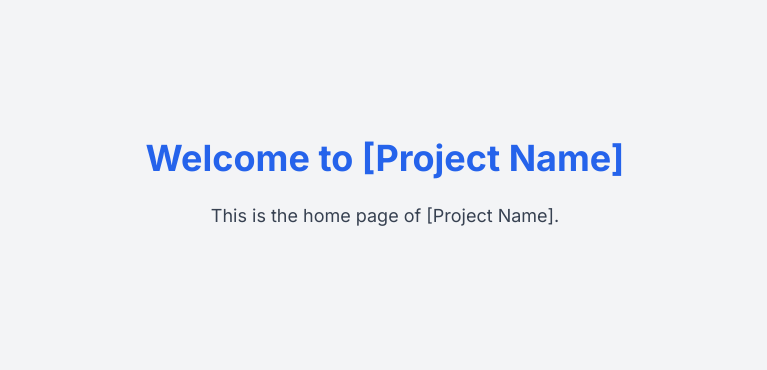
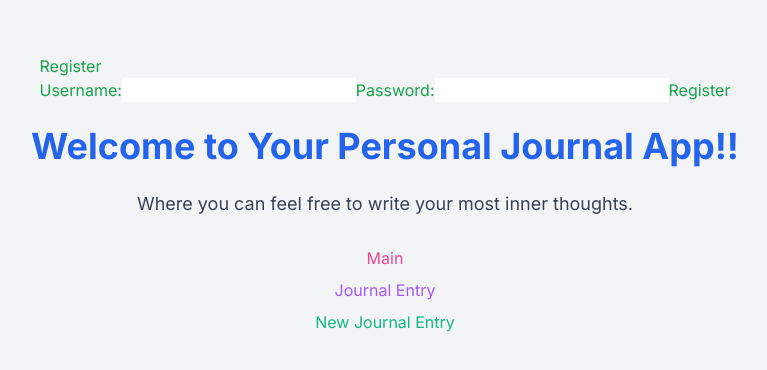
Before and after one commit to JParker3110/journal-entry, a Next.js app: page / in a window 1280 px wide. Shown: the part 204-574 px from the top of the page, without its empty margins (255-1022 px from the left). Built offline with nearby package versions, Linux system fonts and the light colour scheme.

Commit message:
update page and journal entry

```diff
--- a/src/app/components/LoginForm.jsx
+++ b/src/app/components/LoginForm.jsx
@@ -1,74 +1,39 @@
-import { useState } from "react";
-import { login } from "@/utils/authUtils";
+import React, { useState } from 'react';
 
-const LoginForm = () => {
-  const [email, setEmail] = useState("");
-  const [password, setPassword] = useState("");
 
-  const handleSubmit = (e) => {
-    e.preventDefault();
-    // Add your login logic here
-    console.log("Email:", email);
-    console.log("Password:", password);
+export default function LoginForm({ onLogin }) {
+  const [username, setUsername] = useState('');
+  const [password, setPassword] = useState('');
+
+  const handleSubmit = (event) => {
+    event.preventDefault();
+    // Simulate login logic (replace with your authentication method)
+    console.log("Login attempted:", username, password);
+    onLogin(true); // Simulate successful login (replace with actual logic)
+    setUsername('');
+    setPassword('');
   };
 
   return (
-    <div className="flex items-center justify-center min-h-screen bg-emerald-25">
-      <div className="w-full max-w-md p-8 space-y-8 bg-white rounded shadow-lg">
-        <h2 className="text-2xl font-bold text-center text-emerald-600">
-          Login
-        </h2>
-        <form id="login-form" onSubmit={handleSubmit} className="space-y-6">
-          <div>
-            <label
-              htmlFor="email"
-              className="block text-sm font-medium text-emerald-700"
-            >
-              Email
-            </label>
+    <form onSubmit={handleSubmit}>
+      <h2>Login</h2>
+      <label htmlFor="username">Username:</label>
       <input
-              id="email"
-              name="email"
-              type="email"
-              autoComplete="email"
+        type="text"
+        id="username"
+        value={username}
+        onChange={(e) => setUsername(e.target.value)}
         required
-              className="w-full px-3 py-2 mt-1 border rounded-md shadow-sm focus:outline-none focus:ring-emerald-500 focus:border-emerald-500 sm:text-sm"
-              value={email}
-              onChange={(e) => setEmail(e.target.value)}
       />
-          </div>
-
-          <div>
-            <label
-              htmlFor="password"
-              className="block text-sm font-medium text-emerald-700"
-            >
-              Password
-            </label>
+      <label htmlFor="password">Password:</label>
       <input
+        type="password"
         id="password"
-              name="password"
-              type="password"
-              autoComplete="current-password"
-              required
-              className="w-full px-3 py-2 mt-1 border rounded-md shadow-sm focus:outline-none focus:ring-emerald-500 focus:border-emerald-500 sm:text-sm"
         value={password}
         onChange={(e) => setPassword(e.target.value)}
+        required
       />
-          </div>
-
-          <div>
-            <button
-              type="submit"
-              className="w-full px-4 py-2 text-sm font-medium text-white border border-transparent rounded-md shadow-sm bg-emerald-600 hover:bg-emerald-700 focus:outline-none focus:ring-2 focus:ring-offset-2 focus:ring-emerald-500"
-            >
-              Login
-            </button>
-          </div>
+      <button type="submit">Log In</button>
     </form>
-      </div>
-    </div>
   );
-};
-
-export default LoginForm;
+}
--- a/src/app/components/LogoutButton.jsx
+++ b/src/app/components/LogoutButton.jsx
@@ -1,23 +1,9 @@
-// components/LogoutButton.js
-import { logout } from "@/utils/authUtils";
-const LogoutButton = ({ onLogout }) => {
-    const handleLogout = () => {
-      // Add your logout logic here
-      console.log("User logged out");
-      if (onLogout) {
-        onLogout();
+import React from 'react';
 
-      }
-    };
-
-    return (
-      <button
-        onClick={handleLogout}
-        className="px-4 py-2 text-sm font-medium text-white border border-transparent rounded-md shadow-sm bg-emerald-600 hover:bg-emerald-75 focus:outline-none focus:ring-2 focus:ring-offset-2 focus:ring-emerald-75"
-      >
-        Logout
-      </button>
-    );
+export default function LogoutButton({ onLogout }) {
+  const handleLogout = () => {
+    onLogout(false); // Set logged in state to false
   };
 
-  export default LogoutButton;
+  return <button onClick={handleLogout}>Logout</button>;
+}
--- a/src/app/components/RegisterForm.jsx
+++ b/src/app/components/RegisterForm.jsx
@@ -1,78 +1,38 @@
-import { useState } from "react";
-import { registerUser } from "@/utils/authUtils";
+import React, { useState } from 'react';
 
+export default function RegisterForm({ onRegister }) {
+  const [username, setUsername] = useState('');
+  const [password, setPassword] = useState('');
 
-const RegisterForm = () => {
-  const [email, setEmail] = useState("");
-  const [password, setPassword] = useState("");
-
-  const handleSubmit = (e) => {
-    e.preventDefault();
-    // Add your registration logic here
-    console.log("Email:", email);
-    console.log("Password:", password);
+  const handleSubmit = (event) => {
+    event.preventDefault();
+    // Simulate registration logic (replace with your authentication method)
+    console.log("Registration attempted:", username, password);
+    onRegister(true); // Simulate successful registration (replace with actual logic)
+    setUsername('');
+    setPassword('');
   };
 
   return (
-    <div className="items-center justify-center py-5 bg-emerald-25">
-      <p className="py-4 text-2xl font-bold text-center text-salmon-600">
-        Please Register or Login to start managing our library
-      </p>
-      <div className="w-full max-w-md p-8 mx-auto space-y-8 bg-white rounded shadow-lg y-4">
-        <h2 className="text-2xl font-bold text-center text-emerald-600">
-          Register
-        </h2>
-        <form onSubmit={handleSubmit} className="space-y-6">
-          <div>
-            <label
-              htmlFor="email"
-              className="block text-sm font-medium text-emerald-700"
-            >
-              Email
-            </label>
+    <form onSubmit={handleSubmit}>
+      <h2>Register</h2>
+      <label htmlFor="username">Username:</label>
       <input
-              id="email"
-              name="email"
-              type="email"
-              autoComplete="email"
+        type="text"
+        id="username"
+        value={username}
+        onChange={(e) => setUsername(e.target.value)}
         required
-              className="w-full px-3 py-2 mt-1 border rounded-md shadow-sm focus:outline-none focus:ring-emerald-500 focus:border-emerald-500 sm:text-sm"
-              value={email}
-              onChange={(e) => setEmail(e.target.value)}
       />
-          </div>
-
-          <div>
-            <label
-              htmlFor="password"
-              className="block text-sm font-medium text-emerald-700"
-            >
-              Password
-            </label>
+      <label htmlFor="password">Password:</label>
       <input
+        type="password"
         id="password"
-              name="password"
-              type="password"
-              autoComplete="current-password"
-              required
-              className="w-full px-3 py-2 mt-1 border rounded-md shadow-sm focus:outline-none focus:ring-emerald-500 focus:border-emerald-500 sm:text-sm"
         value={password}
         onChange={(e) => setPassword(e.target.value)}
+        required
       />
-          </div>
-
-          <div>
-            <button
-              type="submit"
-              className="w-full px-4 py-2 text-sm font-medium text-white border border-transparent rounded-md shadow-sm bg-emerald-600 hover:bg-emerald-700 focus:outline-none focus:ring-2 focus:ring-offset-2 focus:ring-emerald-500"
-            >
-              Register
-            </button>
-          </div>
+      <button type="submit">Register</button>
     </form>
-      </div>
-    </div>
   );
-};
-
-export default RegisterForm;
+}
--- a/src/app/newEntry/NewEntryForm.js
+++ b/src/app/newEntry/NewEntryForm.js
@@ -1,19 +1,37 @@
 import React, { useState } from 'react';
+import NewEntryForm from './NewEntryForm';
+import NewEntryForm from './newEntry/NewEntryForm';
 
 export default function NewEntryForm({ onAddEntry }) {
   const [title, setTitle] = useState('');
   const [content, setContent] = useState('');
+  const [errorMessage, setErrorMessage] = useState(''); // State for error message
 
   const handleSubmit = (event) => {
     event.preventDefault();
-    onAddEntry({ title, content, date: new Date().toLocaleDateString() }); // Add current date
+
+    // Basic validation (can be extended)
+    if (!title || !content) {
+      setErrorMessage('Please enter a title and content for your entry.');
+      return;
+    }
+
+    const newEntry = {
+      title,
+      content,
+      date: new Date().toLocaleDateString(), // Add current date
+    };
+
+    onAddEntry(newEntry); // Call the callback function with the new entry data
     setTitle('');
     setContent('');
+    setErrorMessage(''); // Clear error message after successful submission
   };
 
   return (
     <form onSubmit={handleSubmit}>
       <h2>New Entry</h2>
+      {errorMessage && <p className="error-message">{errorMessage}</p>} {/* Display error message if present */}
       <label htmlFor="title">Title:</label>
       <input
         type="text"
--- a/src/app/page.js
+++ b/src/app/page.js
@@ -1,22 +1,75 @@
-import React from "react";
+// import React from "react";
+"use client"
+import Link from "next/link";
+import React, { useState } from 'react';
+import LoginForm from "./components/LoginForm";
+import RegisterForm from "./components/RegisterForm";
+import LogoutButton from "./components/LogoutButton";
+// import JournalEntry from "./singleEntry/JournalEntry";
 
+// import LogoutButton from './LogoutButton';
+
+
+
+// export default function App() {
+    // const [isLoggedIn, setIsLoggedIn] = useState(false); // Logged in state
+
+    const handleLogin = (loginStatus) => setIsLoggedIn(loginStatus);
+    const handleRegister = (registerStatus) => setIsLoggedIn(registerStatus);
+    const handleLogout = () => setIsLoggedIn(false);
+
+//     return (
+//       <div className="login-register-app">
+//         {isLoggedIn ? (
+//           <div>
+//             <h1>Welcome!</h1>
+//             <LogoutButton onLogout={handleLogout} />
+//           </div>
+//         ) : (
+//           <div>
+//             <LoginForm onLogin={handleLogin} />
+//             <RegisterForm onRegister={handleRegister} />
 
 
 const Home = () => (
 
- <div className="flex flex-col items-center justify-center min-h-screen p-6 bg-gray-100">
 
+ <div className="flex flex-col text-green-600 items-center justify-center min-h-screen p-6 bg-gray-100">
+ <RegisterForm onRegister={handleRegister} />
+ <br></br>
  <h1 className="mb-6 text-4xl font-bold text-blue-600">
 
- Welcome to [Project Name]
+ Welcome to Your Personal Journal App!!
 
  </h1>
 
  <p className="mb-6 text-lg text-gray-700">
 
- This is the home page of [Project Name].
+ Where you can feel free to write your most inner thoughts.
 
  </p>
+
+
+ <Link
+              className="m-1 text-pink-500 hover:text-pink-700"
+              href="/"
+            >
+              Main
+            </Link>
+            <Link
+              className="m-1 text-purple-500 hover:text-purple-700"
+              href="/singleEntry"
+            >
+            Journal Entry
+            </Link>
+            <Link
+              className="m-1 text-emerald-500 hover:text-emerald-700"
+              href="/newEntry"
+            >
+              New Journal Entry
+            </Link>
+
+
 
  </div>
 
--- a/src/app/singleEntry/JournalEntry.js
+++ b/src/app/singleEntry/JournalEntry.js
@@ -1,13 +1,22 @@
 import React from 'react';
+// Assuming LoginForm is in a subdirectory called components
+import LoginForm from './components/LoginForm';
+
+const handleLogin = (loginStatus) => setIsLoggedIn(loginStatus); // Assuming setIsLoggedIn is defined elsewhere
 
 export default function JournalEntry({ entry }) {
   const { date, title, content } = entry;
+
+  let isLoggedIn = true; // Replace with actual logic to determine login status
 
   return (
     <div className="journal-entry">
       <h2>Write here</h2>
       <p className="date">{date}</p>
       <p>{content}</p>
+
+      {/* Conditionally render LoginForm based on login status */}
+      {isLoggedIn && <LoginForm onLogin={handleLogin} />}
     </div>
   );
 }
```
Lines whose indentation alone changed are shown as unchanged.
